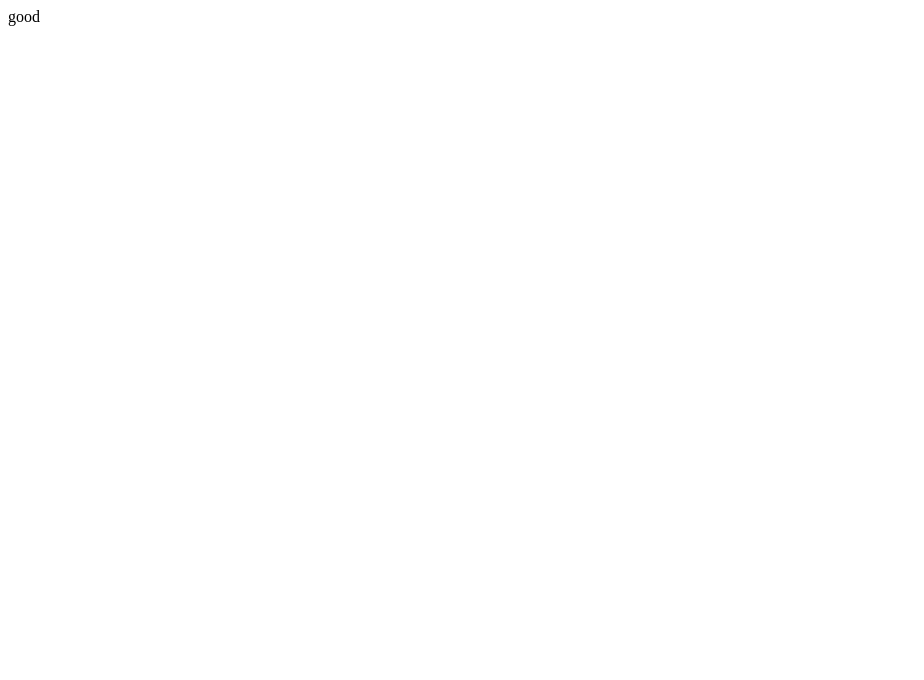
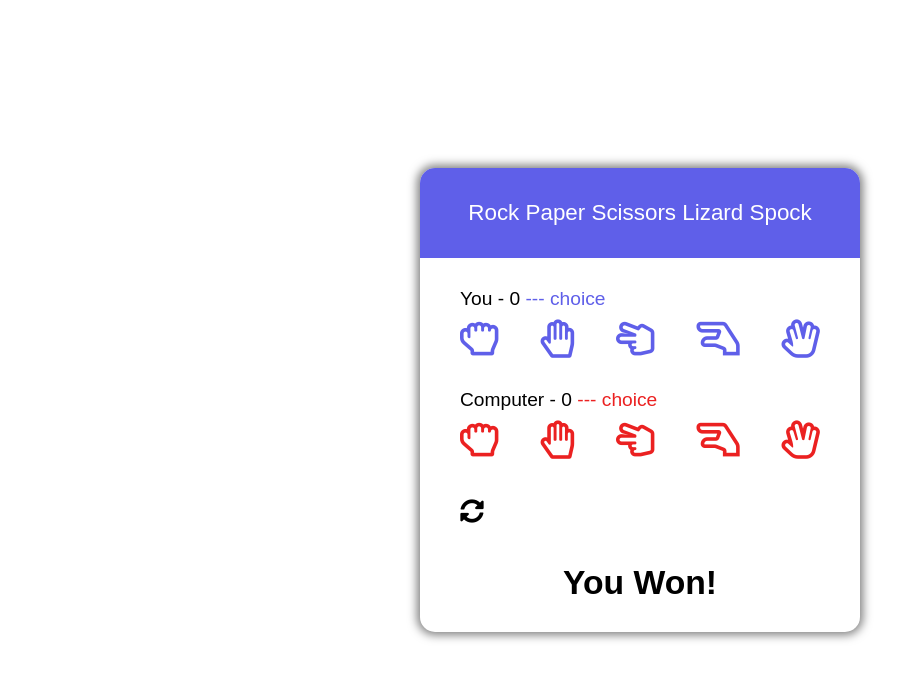
Before and after one commit to JawidA/Spock-Rock-Game-13, a plain HTML site: page index.html in a window 1280 px wide. Shown: the whole page, without its empty margins (0-924 px from the left). Drawn offline with Linux system fonts and the light colour scheme.

Commit message:
working on the projects

```diff
--- a/app.js
+++ b/app.js
@@ -0,0 +1,52 @@
+
+const playerChoiceEl = document.getElementById("playerChoice");
+const playerScoreEl = document.getElementById('playerScore');
+const computerChoiceEl = document.getElementById("computerChoice");
+const computerScoreEl = document.getElementById('computerScore');
+
+const playerIcons = document.querySelectorAll('.player-contaner .icons i');
+const computerIcons = document.querySelectorAll('.computer-contaner .icons i');
+
+
+const playerEarnedScored = 0;
+const computerEarnedScored = 0;
+let computerChoice = "";
+
+
+function resetSelected () {
+    playerIcons.forEach(icon => icon.classList.remove("selected"));
+    computerIcons.forEach(icon => icon.classList.remove("selected"))
+};
+
+
+function computerAction () {
+    const randomNumber = Math.floor(Math.random() * 5);
+    computerIcons[randomNumber].classList.add('selected');
+    computerChoice = computerIcons[randomNumber].getAttribute('title');
+    computerChoiceEl.textContent = ` --- ${computerChoice}`;
+};
+
+const choices = {
+    rock : {name: 'Rock', defeats : ['scissors', 'lizard']},
+    paper : {name: 'Paper', defeats : ['rock', 'spock']},
+    scissors : {name: 'Scissors', defeats : ['paper', 'lizard']},
+    lizard : {name: 'Lizard', defeats : ['paper', 'spock']},
+    spock : {name: 'Spock', defeats : ['scissors', 'rock']},
+};
+
+
+
+
+
+
+document.querySelector('.player-contaner').addEventListener('click', function (e) {
+    const clickTarget = e.target;
+
+    if (clickTarget.classList.contains("far")){
+        resetSelected();
+        clickTarget.classList.add('selected');
+        playerChoiceEl.textContent = ` --- ${clickTarget.getAttribute('title')}`;
+        computerAction();
+
+    };
+});
--- a/index.html
+++ b/index.html
@@ -9,7 +9,43 @@
     <script src="app.js" defer></script>
 </head>
 <body>
-    good
+    <div class="main-contaner">
+        <div class="header">
+            <h1 class="title">Rock Paper Scissors Lizard Spock</h1>
+        </div>
+        <div class="contaner">
+            <div class="player-contaner" id="player">
+                <h2>You - <span id="playerScore">0</span><span id="playerChoice"> --- choice</span></h2>
+                <div class="icons">
+                    <i class="far fa-hand-rock" title="Rock" id="playerRock"></i>
+                    <i class="far fa-hand-paper" title="Paper" id="playerPaper"></i>
+                    <i class="far fa-hand-scissors" title="Scissors" id="playerScissors"></i>
+                    <i class="far fa-hand-lizard" title="Lizard" id="playerLizard"></i>
+                    <i class="far fa-hand-spock" title="Spock" id="playerSpock"></i>
+                </div>
+            </div>
+
+            <div class="computer-contaner" id="computer">
+                <h2>Computer - <span id="computerScore">0</span><span id="computerChoice"> --- choice</span></h2>
+                <div class="icons">
+                    <i class="far fa-hand-rock" title="Rock" id="computerRock"></i>
+                    <i class="far fa-hand-paper" title="Paper" id="computerPaper"></i>
+                    <i class="far fa-hand-scissors" title="Scissors" id="computerScissors"></i>
+                    <i class="far fa-hand-lizard" title="Lizard" id="computerLizard"></i>
+                    <i class="far fa-hand-spock" title="Spock" id="computerSpock"></i>
+                </div>
+            </div>
+
+            <div class="reset">
+                <i class="fas fa-sync-alt reset-icon" title="Reset"></i>
+            </div>
+
+            <div class="result-contaner">
+                <h3 class="result-text" id="resultText">You Won!</h3>
+            </div>
+        </div>
+    </div>
+
 
 </body>
 </html>
--- a/style.css
+++ b/style.css
@@ -0,0 +1,95 @@
+* {
+    padding: 0;
+    margin: 0;
+    box-sizing: border-box;
+}
+
+body {
+    font-family: poppins, sans-serif;
+    height: 100vh;
+    display: flex;
+    justify-content: center;
+    align-items: center;
+}
+
+.main-contaner {
+    box-shadow: 0 0 10px 3px rgba(0, 0, 0, 0.5);
+    width: 440px;
+    max-width: 90%;
+    border-radius: 15px;
+    overflow: hidden;
+}
+
+.header {
+    background-color: rgb(95, 95, 233);
+    padding: 10px;
+    min-height: 90px;
+    display: flex;
+    justify-content: center;
+    align-items: center;
+}
+
+.header h1 {
+    color: white;
+    font-size: 1.4rem;
+    font-weight: 400;
+    text-align: center;
+}
+
+.contaner {
+    padding: 30px 40px;
+}
+
+.contaner div h2 {
+    font-size: 1.2rem;
+    font-weight: 500;
+}
+
+.selected {
+    color: black !important;
+}
+
+#playerChoice {
+    color: rgb(95, 95, 233);
+}
+
+#computerChoice {
+    color: rgb(235, 33, 33);
+}
+
+.contaner .icons  {
+    display: flex;
+    justify-content: space-between;
+    align-items: center;
+    margin-top: 10px;
+}
+
+.player-contaner .icons i {
+    color: rgb(95, 95, 233);
+}
+
+.computer-contaner .icons i {
+    color: rgb(235, 33, 33);
+}
+
+.contaner div i {
+    font-size: 2.4rem;
+    cursor: pointer;
+}
+
+.reset {
+    margin: 40px 0;
+}
+
+.reset i {
+    font-size: 1.5rem !important;
+}
+
+.computer-contaner {
+    margin-top: 30px;
+}
+
+.result-contaner {
+    text-align: center;
+    font-size: 1.8rem;
+}
```
